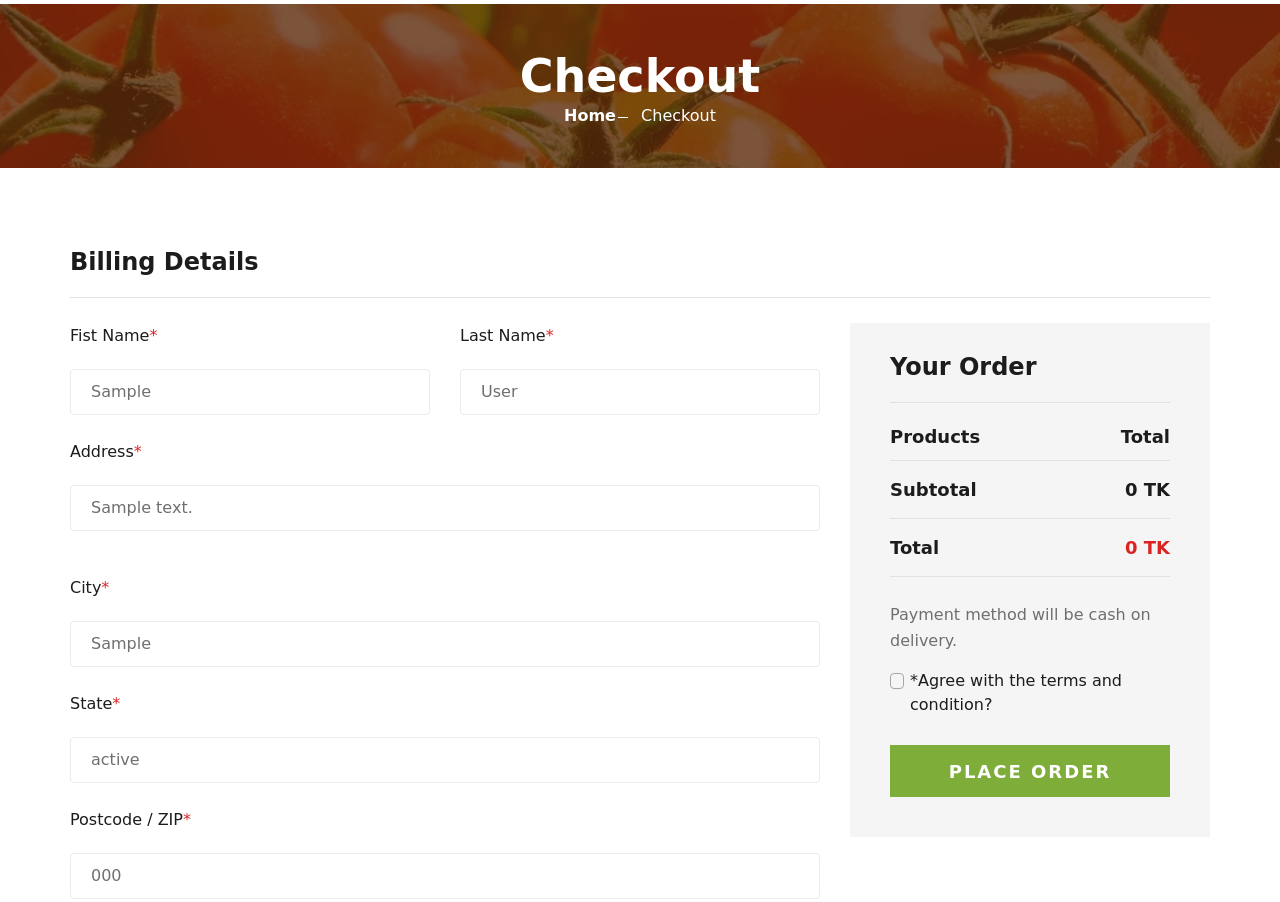
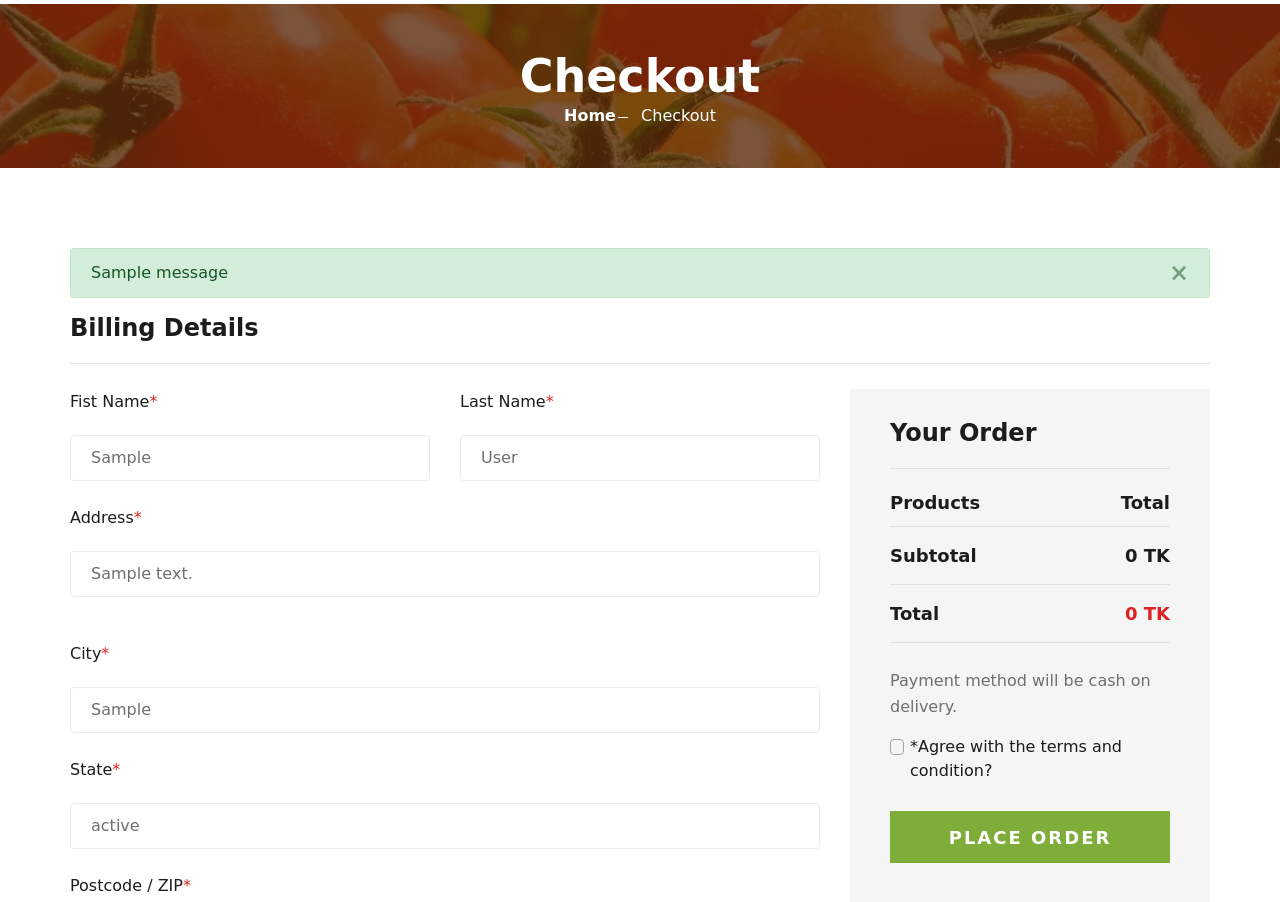
Before and after one commit to mdsoyaib/AgroFarm_Management_System, a Django app: page /checkout/ in a window 1280 px wide. Shown: the part 186-1088 px from the top of the page. Run offline with Django 3.2, Linux system fonts and the light colour scheme; a user stored in the database is signed in; tables that the repository leaves empty hold one stand-in row (values such as "Sample post"); grey boxes marked "Sample" are stand-in pictures; one stand-in notice (Sample message) is shown; some libraries are stand-ins or nearby versions; some web fonts are replaced.

Commit message:
did some customization in views.py at checkout to show success message after place order and added message in checkout html page

```diff
--- a/core/views.py
+++ b/core/views.py
@@ -55,6 +55,7 @@ def insert_order(request):
             price = item['total_price']
             order_details = OrderDetail(quantity=quantity, price=price, product=product, order=order)
             order_details.save()
+            messages.success(request, "Your order has been placed successfully..!")
     return redirect(checkout)
 
 
@@ -156,13 +157,10 @@ def user_profile(request):
     #         user.save()
     #     return render(request, 'core/user_profile.html')
 
-
-
 # class DesktopNav(View):
 #     def get(self, request):
 #         user = CustomUser.objects.all()
 #         return render(request, 'core/desktopNav.html', {'user': user})
-
 
 class Signup(View):
     def get(self, request):
--- a/templates/core/checkout.html
+++ b/templates/core/checkout.html
@@ -27,6 +27,16 @@ GreenAgro Checkout
 {% if user.is_authenticated %}
 <section class="checkout spad">
     <div class="container">
+<!--        show success or warning message!-->
+        {% for message in messages %}
+        <div class="alert alert-{{ message.tags }} alert-dismissible fade show" role="alert">
+            {{ message }}
+            <button type="button" class="close" data-dismiss="alert" aria-label="Close">
+                <span aria-hidden="true">&times;</span>
+            </button>
+        </div>
+        {% endfor %}
+<!--        show success or warning message-->
         <div class="checkout__form">
             <h4>Billing Details</h4>
             <form method="post" enctype="multipart/form-data" action="/insert_order/">
```
